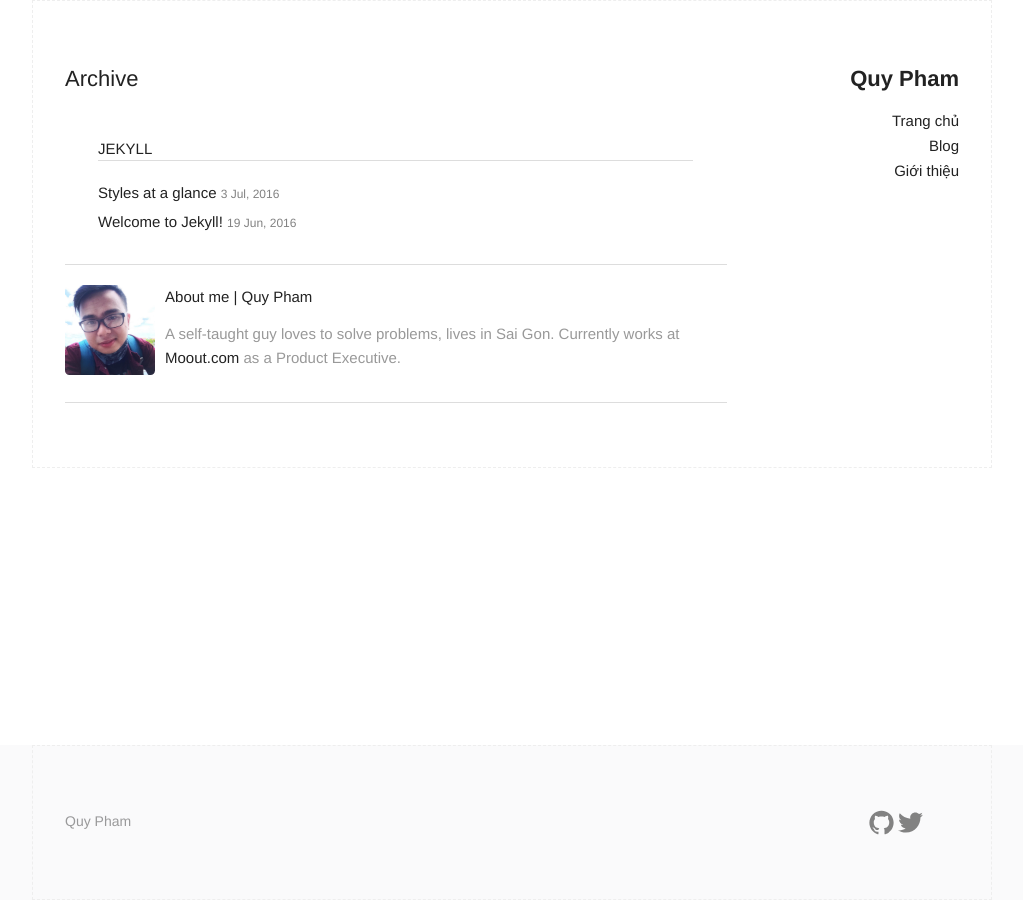
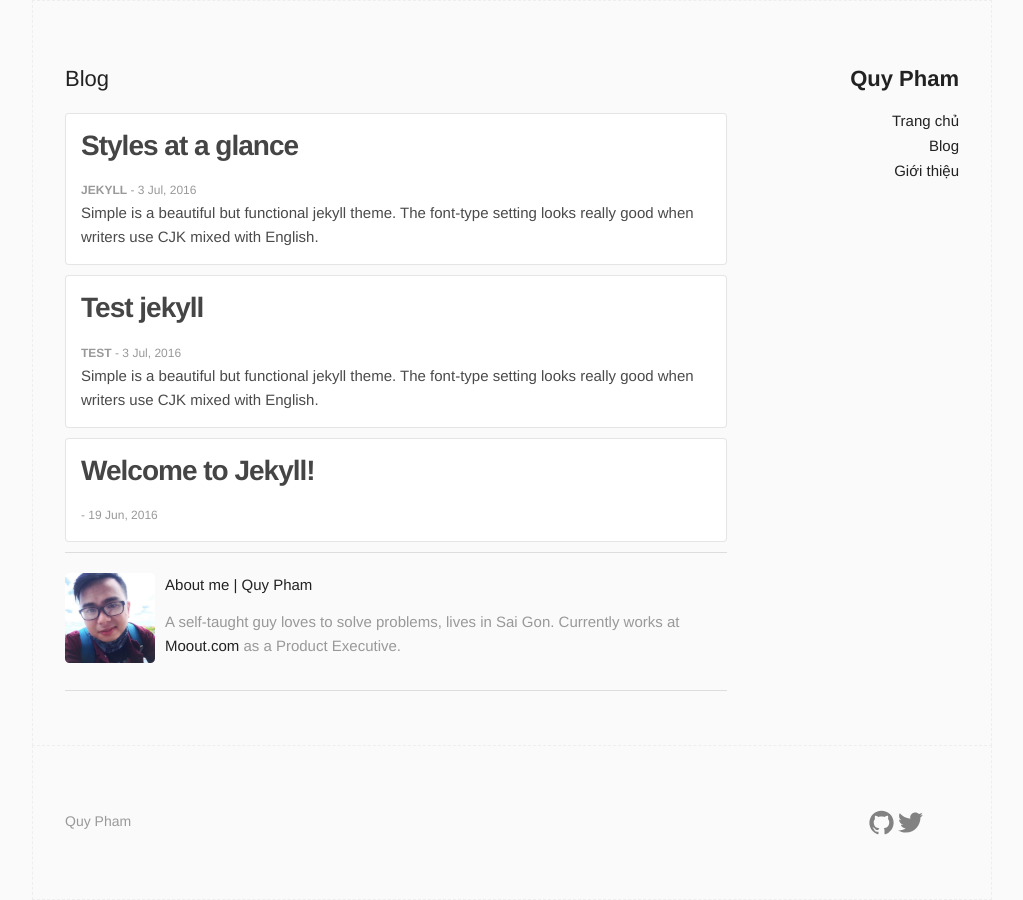
Before and after one commit to superstar109/personal-site, a Jekyll site: the page built from archive.html, in a window 1280 px wide. Shown: the whole page, without its empty margins (128-1151 px from the left). Built offline with Jekyll 4.4.1, drawn with Linux system fonts in a browser that asks for light colours.

Commit message:
*update list posts

````diff
--- /dev/null
+++ b/_posts/2016-07-03-Test-jekyll.md
@@ -0,0 +1,111 @@
+---
+layout: post
+title:  Test jekyll
+category: Test
+description: Simple is a beautiful but functional jekyll theme. The font-type setting looks really good when writers use CJK mixed with English.
+---
+
+Simple is a beautiful but functional jekyll theme. The font-type setting looks really good when writers use CJK mixed with English.
+
+First of all, let's have a glance at the basic styles: [link](http://github.com/wild-flame/jekyll-simple), **strong**, *italic*, <del>deletion</del>, <ins>insertion</ins>.
+
+<!--description-->
+
+### Headers:
+
+# Header 1
+
+## Header 2
+
+### Header 3
+
+#### Header 4
+
+##### Header 5
+
+###### Header 6
+
+### Lists:
+
+- list item 1
+- list item 2
+- list item 3
+
+1. list item 1
+2. list item 2
+3. list item 3
+
+### Blockquote:
+
+> Lorem ipsum dolor sit amet, consectetur adipisicing elit, sed do eiusmod tempor incididunt ut labore et dolore magna aliqua. Ut enim ad minim veniam, quis nostrud exercitation ullamco laboris nisi ut aliquip ex ea commodo consequat. Duis aute irure dolor in reprehenderit in voluptate velit esse cillum dolore eu fugiat nulla pariatur. Excepteur sint occaecat cupidatat non proident, sunt in culpa qui officia deserunt mollit anim id est laborum.
+
+### [BASSCSS](http://www.basscss.com/) colors:
+
+- <span class="black">black</span>
+- <span class="gray">gray</span>
+- <span class="silver">silver</span>
+- <span class="white">white</span>
+- <span class="aqua">aqua</span>
+- <span class="blue">blue</span>
+- <span class="navy">navy</span>
+- <span class="teal">teal</span>
+- <span class="green">green</span>
+- <span class="olive">olive</span>
+- <span class="lime">lime</span>
+- <span class="yellow">yellow</span>
+- <span class="orange">orange</span>
+- <span class="red">red</span>
+- <span class="fuchsia">fuchsia</span>
+- <span class="purple">purple</span>
+- <span class="maroon">maroon</span>
+
+### Horizontal rule:
+
+-----------------------
+
+### Image:
+
+![]({{site.baseurl}}/assets/img/image.jpg)
+
+### Table:
+
+<table>
+	<thead>
+		<tr>
+			<th>Name</th>
+			<th>Age</th>
+			<th>Fruit</th>
+		</tr>
+	</thead>
+	<tbody>
+		<tr>
+			<td>Alex</td>
+			<td>22</td>
+			<td>Apple</td>
+		</tr>
+		<tr>
+			<td>Bran</td>
+			<td>20</td>
+			<td>Orange</td>
+		</tr>
+		<tr>
+			<td>Mike</td>
+			<td>21</td>
+			<td>Waltermelon</td>
+		</tr>
+	</tbody>
+</table>
+
+### Code snippet
+
+```javascript
+// index.js
+var arr = [1, 2, 3, 4, 5];
+var b = arr.map(x => x * x);
+console.log(b);
+
+function foo(){
+	console.log('foo');
+}
+
+```
--- a/_sass/_layout.scss
+++ b/_sass/_layout.scss
@@ -14,6 +14,7 @@ body {
     box-sizing: border-box;
     height:auto;
     padding-bottom: 140px;/*等于或略大于footer的高度*/
+    background-color: $color-main-background;
 }
 
 .site-footer {
--- a/archive.html
+++ b/archive.html
@@ -5,26 +5,21 @@ title: Archive
 
 <div>
 
-  <h2>Archive</h2>
+  <h2>Blog</h2>
 
-  <section class="archive_list">
-    {% for category in site.categories %}
-
-    <div class="category-name">
-      <h2>{{ category | first }}</h2>
-    </div>
-    {% for post in category.last %}
-
-    <div class="post_title">
-      <a href="{{ post.url | prepend: site.baseurl }}">{{ post.title}}</a>
-      <span class="date">{{ post.date | date: "%-d %b, %Y" }}</span>
-    </div>
-
+  <div class="posts-list">
+    {% for post in site.posts %}
+      <div class="post">
+        <div class="post__title">
+          <h3><a href="{{ post.url }}">{{ post.title }}</a></h3>
+          <span class="meta"><b class="cate">{{ post.category }}</b> - {{ post.date | date: "%-d %b, %Y" }}</span>
+        </div>
+        <div class="post__description">
+          <p>{{ post.description }}</p>
+        </div>
+      </div>
     {% endfor %}
-
-    {% endfor %}
-
-  </section>
+  </div>
 
   <footer class="article-footer" mar>
     {% include author.html %}
--- a/css/main.scss
+++ b/css/main.scss
@@ -24,6 +24,12 @@ $brand-color:      #2a7ae2;
 $grey-color:       #828282;
 $grey-color-light: #b1b1b1;
 $grey-color-dark:  darken($grey-color, 25%);
+
+
+$color-main-background: #fafafa;
+$color-body-text:#4A4A4A;
+$color-title-text: #454545;
+$color-border:rgba(0,0,0,0.1);
 
 // Width of the content area
 $content-width:    800px;
@@ -67,3 +73,42 @@ $on-laptop:        780px;
         "color",
         "syntax-highlighting"
 ;
+
+//  Post
+.post{
+  border-radius: 4px;
+  padding:1.5rem;
+  border:1px solid rgba(0,0, 0, 0.1);
+  background: #fff;
+  margin-bottom: 1rem;
+  // Post title
+  #{&}__title{
+    h3{
+      margin:0px;
+      font-size:28px;
+      font-weight: 700;
+      line-height: 1.2;
+      margin-bottom: 15px;
+      a, a:hover, a:focus{
+        text-decoration: none;
+        color:#454545;
+      }
+    }
+    .meta{
+      color:#999999;
+      font-size:12px;
+
+      .cate{
+        text-transform: uppercase;
+        font-weight: 600;
+      }
+    }
+  }
+  // Post description
+  #{&}__description{
+    p{
+      margin: 0px;
+      color:$color-body-text;
+    }
+  }
+}
````
Also changed, not shown: _includes/head.html (+13 -0 lines), index.html (+12 -44 lines), 7 other files.
